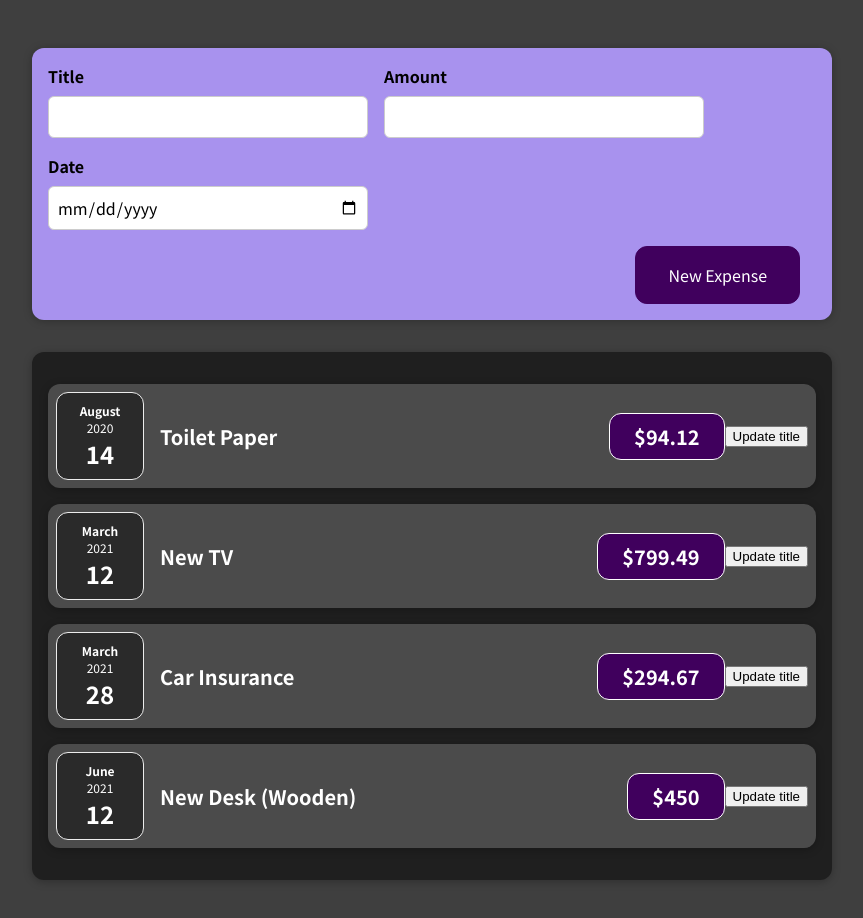
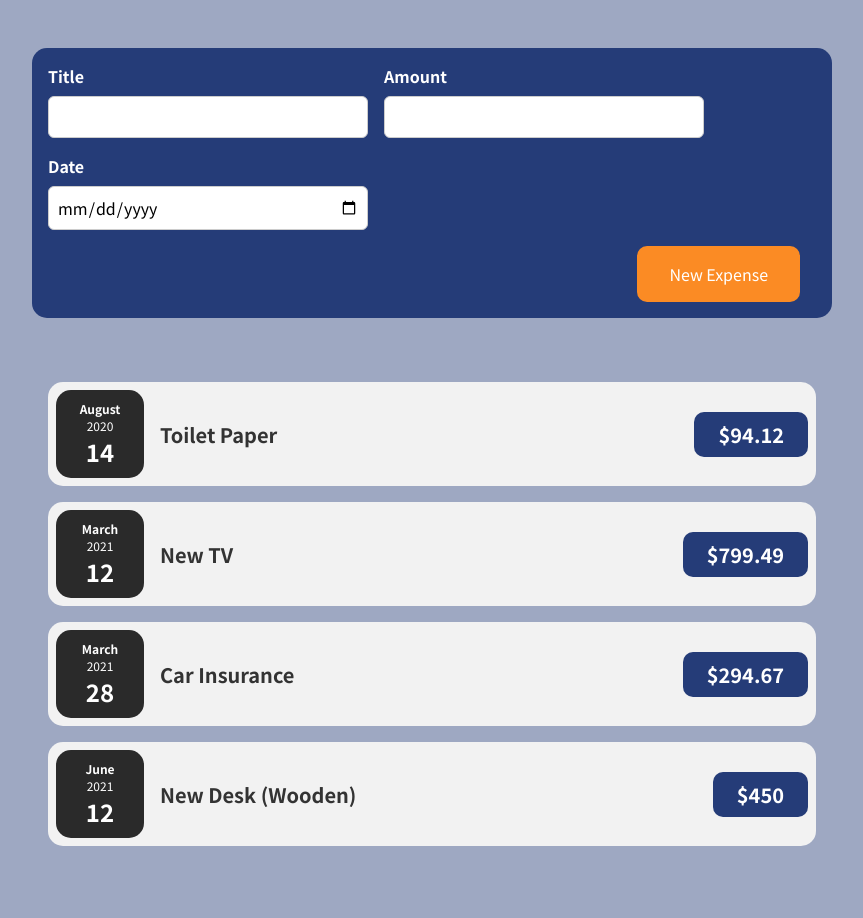
Before and after one commit to krsticn/expense-tracker, a React (Create React App) app: page / in a window 1280 px wide. Shown: the top 918 px of the page, without its empty margins (208-1071 px from the left). Built offline with nearby package versions, Linux system fonts and the light colour scheme.

Commit message:
Aded states that collect data from NewExpensesForm component into an object

```diff
--- a/src/components/Expenses/ExpenseDate.css
+++ b/src/components/Expenses/ExpenseDate.css
@@ -3,10 +3,9 @@
     flex-direction: column;
     width: 5.5rem;
     height: 5.5rem;
-    border: 1px solid #ececec;
     background-color: #2a2a2a;
     color: white;
-    border-radius: 12px;
+    border-radius: 15px;
     align-items: center;
     justify-content: center;
   }
--- a/src/components/Expenses/ExpenseItem.css
+++ b/src/components/Expenses/ExpenseItem.css
@@ -4,7 +4,7 @@
     align-items: center;
     padding: 0.5rem;
     margin: 1rem 0;
-    background-color: #4b4b4b;
+    background-color: #f2f2f2;
   }
 
   .expense-item__description {
@@ -22,17 +22,16 @@
     font-size: 1rem;
     flex: 1;
     margin: 0 1rem;
-    color: white;
+    color: #333333;
   }
 
   .expense-item__price {
     font-size: 1rem;
     font-weight: bold;
     color: white;
-    background-color: #40005d;
-    border: 1px solid white;
+    background-color: #253C78;
     padding: 0.5rem;
-    border-radius: 12px;
+    border-radius: 10px;
   }
 
   @media (min-width: 580px) {
--- a/src/components/Expenses/ExpenseItem.js
+++ b/src/components/Expenses/ExpenseItem.js
@@ -17,7 +17,7 @@ const ExpenseItem = (props) => {
         <h2>{title}</h2>
         <div className="expense-item__price">${props.amount}</div>
       </div>
-      <button onClick={clickHandler}>Update title</button>
+      {/*<button onClick={clickHandler}>Update</button>*/}
     </Card>
   );
 };
--- a/src/components/Expenses/ExpensesList.css
+++ b/src/components/Expenses/ExpensesList.css
@@ -1,6 +1,5 @@
 .expenses {
     padding: 1rem;
-    background-color: rgb(31, 31, 31);
     margin: 2rem auto;
     width: 50rem;
     max-width: 95%;
--- a/src/components/Expenses/ExpensesList.js
+++ b/src/components/Expenses/ExpensesList.js
@@ -4,7 +4,7 @@ import "./ExpensesList.css";
 
 const ExpensesList = (props) => {
   return (
-    <Card className="expenses">
+    <div className="expenses">
       <ExpenseItem
         title={props.items[0].title}
         date={props.items[0].date}
@@ -25,7 +25,7 @@ const ExpensesList = (props) => {
         date={props.items[3].date}
         amount={props.items[3].amount}
       />
-    </Card>
+    </div>
   );
 };
 
--- a/src/components/NewExpenses/ExpensesForm.js
+++ b/src/components/NewExpenses/ExpensesForm.js
@@ -1,20 +1,68 @@
+import React, { useState } from "react";
 import "./ExpensesForm.css";
 
 const ExpensesForm = () => {
+  const [entredTitle, setEntredTitle] = useState("");
+  const [entredAmount, setEntredAmount] = useState("");
+  const [entredDate, setEntredDate] = useState("");
+
+  const titleChangeHandler = (event) => {
+    setEntredTitle(event.target.value);
+  };
+
+  const amountChangeHandler = (event) => {
+    setEntredAmount(event.target.value);
+  };
+
+  const dateChangeHandler = (event) => {
+    setEntredDate(event.target.value);
+  };
+
+  const submitHandler = (event) => {
+    event.preventDefault();
+
+    const expenseData = {
+      title: entredTitle,
+      amount: entredAmount,
+      date: new Date(entredDate),
+    };
+
+    console.log(expenseData);
+    setEntredTitle("");
+    setEntredAmount("");
+    setEntredDate("");
+  };
+
   return (
-    <form>
+    <form onSubmit={submitHandler}>
       <div className="new-expense__controls">
         <div className="new-expense__control">
           <label>Title</label>
-          <input type="text" />
+          <input
+            type="text"
+            value={entredTitle}
+            onChange={titleChangeHandler}
+          />
         </div>
         <div className="new-expense__control">
           <label>Amount</label>
-          <input type="number" min="0.01" step="0.01" />
+          <input
+            type="number"
+            min="0.01"
+            step="0.01"
+            value={entredAmount}
+            onChange={amountChangeHandler}
+          />
         </div>
         <div className="new-expense__control">
           <label>Date</label>
-          <input type="date" min="2019-01-01" max="2022-12-31" />
+          <input
+            type="date"
+            min="2019-01-01"
+            max="2022-12-31"
+            value={entredDate}
+            onChange={dateChangeHandler}
+          />
         </div>
       </div>
       <div className="new-expense__actions">
--- a/src/components/NewExpenses/NewExpenses.css
+++ b/src/components/NewExpenses/NewExpenses.css
@@ -1,38 +1,39 @@
 .new-expense {
-    background-color: #a892ee;
+    background-color: #253C78;
+    color: white;
     padding: 1rem;
     margin: 2rem auto;
     width: 50rem;
     max-width: 95%;
-    border-radius: 12px;
+    border-radius: 15px;
     text-align: center;
-    box-shadow: 0 1px 8px rgba(0, 0, 0, 0.25);
+    /*box-shadow: 0 1px 8px rgba(0, 0, 0, 0.25);*/
   }
 
   .new-expense button {
     font: inherit;
     cursor: pointer;
     padding: 1rem 2rem;
-    border: 1px solid #40005d;
-    background-color: #40005d;
+    background-color:#FB8B24;
     color: white;
-    border-radius: 12px;
+    font-weight:medium;
+    border-radius: 10px;
     margin-right: 1rem;
+    border:none;
   }
 
   .new-expense button:hover,
   .new-expense button:active {
-    background-color: #510674;
-    border-color: #510674;
+    background-color: #ed821d;
   }
 
   .new-expense button.alternative {
-    color: #220131;
+    color: #FB8B24;
     border-color: transparent;
     background-color: transparent;
   }
 
   .new-expense button.alternative:hover,
   .new-expense button.alternative:active {
-    background-color: #ddb3f8;
+    background-color: hsl(245, 40%, 54%);
   }
--- a/src/components/UI/Card.css
+++ b/src/components/UI/Card.css
@@ -1,4 +1,4 @@
 .card {
-    box-shadow: 0 2px 8px rgba(0, 0, 0, 0.25);
-    border-radius: 12px;
+    /*box-shadow: 0 2px 8px rgba(0, 0, 0, 0.25);*/
+    border-radius: 15px;
 }
--- a/src/index.css
+++ b/src/index.css
@@ -10,6 +10,6 @@ html {
 
 body {
   margin: 0;
-  background-color: #3f3f3f;
+  background-color: #9ea8c2;
   padding: 1em;
 }
```
Also changed, not shown: 1 other file (tests, documents, lock files or other folders).
